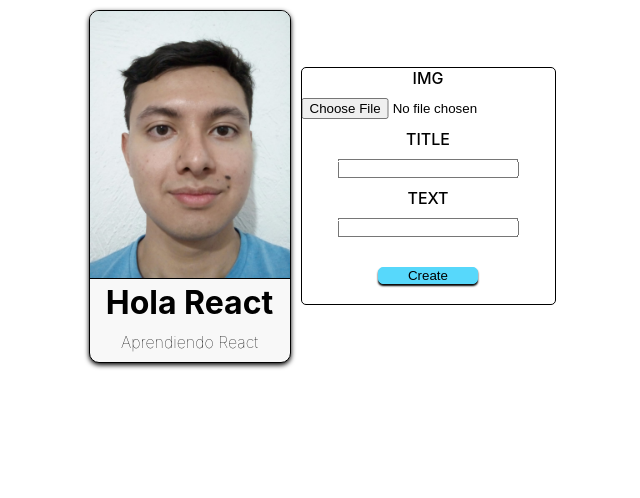
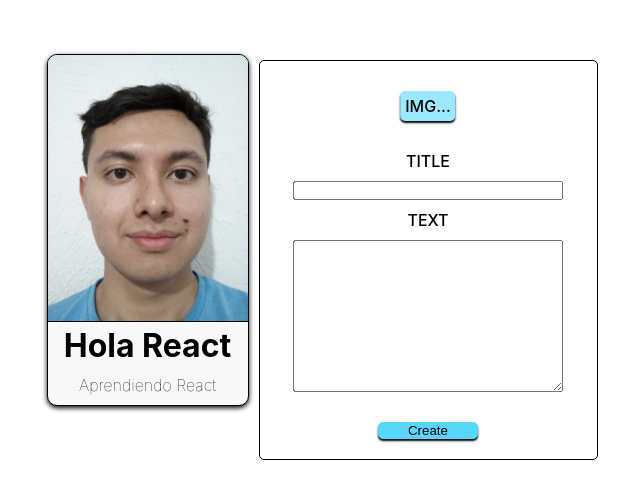
Before and after one commit to Wichosu/card-generator, a React (Create React App) app: page / in a window 1280 px wide. Shown: the top 498 px of the page, without its empty margins (323-963 px from the left). Built offline with nearby package versions, Linux system fonts and the light colour scheme.

Commit message:
added styles to img label

```diff
--- a/src/components/FormCard.jsx
+++ b/src/components/FormCard.jsx
@@ -4,17 +4,18 @@ import '../styles/FormCard.css'
 function FormCard(){
   return(
     <form className='form-container'>
-      <label for='image_upload'>img</label>
+      <label htmlFor='image_upload' className='form-file-label'>img...</label>
       <input
         type='file'
         name='image_upload'
         id='image_upload'
-        accept='.jpg, .jpeg, .png' />
+        accept='.jpg, .jpeg, .png'
+        className='form-file' />
       <label>Title</label>
       <input type='text' />
       <label>Text</label>
-      <input type='text' />
-      <button type="submit">Create</button>
+      <textarea name='textarea' rows={10} cols={40} />
+      <button>Create</button>
     </form>
   );
 }
--- a/src/styles/FormCard.css
+++ b/src/styles/FormCard.css
@@ -1,13 +1,14 @@
 .form-container{
   width: fit-content;
+  margin-top: 60px;
   border: 1px solid black;
   border-radius: 5px;
   display: grid;
   text-align: center;
 }
 
-input{
-  width: min-content;
+input, textarea{
+  width: 80%;
   margin: 10px 50%;
   transform: translateX(-50%);
 }
@@ -25,4 +26,24 @@ button{
   border: 1px solid #57d8fb;
   border-radius: 5px;
   box-shadow: 0px 2px 2px black;
+  cursor: pointer;
 }
+
+.form-file{
+  margin: 0;
+  padding: 0;
+  width: 0;
+  height: 0;
+  visibility: hidden;
+}
+
+.form-file-label{
+  width: fit-content;
+  margin: 30px 50%;
+  transform: translateX(-50%);
+  border: 5px solid #9ae9ff;
+  border-radius: 5px;
+  background-color: #9ae9ff;
+  box-shadow: 0px 2px 2px black;
+  cursor: pointer;
+}
```
